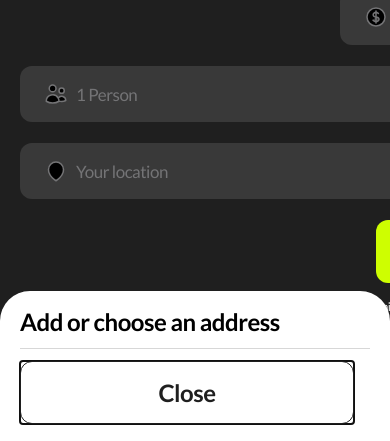
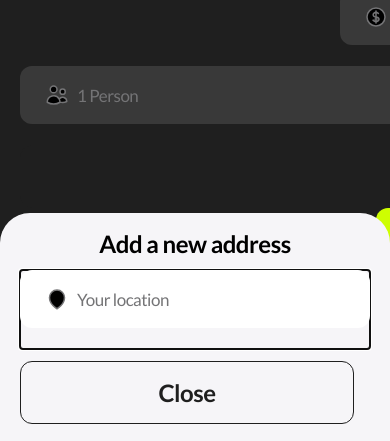
Before and after one commit to daviduzago/budgie, a React Native app: screen /Home in a window 390 px wide. Shown: the part 400-841 px from the top of the page. Built offline with nearby package versions, Linux system fonts and the light colour scheme.

Commit message:
styling: Added new variants to modal and button

```diff
--- a/components/Button.js
+++ b/components/Button.js
@@ -51,12 +51,21 @@ function ButtonActual(props) {
         color = colors.danger
         border = borderColor || colors.danger
     }
-
     if (variant === 'text') {
         background = 'transparent'
         border = background
         color = colors.grayPrimary
         lrPadding = 0
+    }
+    if (variant === "inputGray") {
+        background = colors.gray4
+        color = colors.gray3
+        border = 'transparent'
+    }
+    if (variant === "inputWhite") {
+        background = colors.white
+        color = colors.gray3
+        border = "transparent"
     }
     if (shape === 'circle') {
         lrPadding = 8
@@ -89,21 +98,21 @@ function ButtonActual(props) {
             onPress={onPress}
             style={fullWidth ? {width: '100%'} : {}}
         >
-            {variant === "orderGray" ?
+            {["inputGray", "inputWhite"].includes(variant) ?
                 <View style={{
                     flex: props.style?.flex || null,
                 }}>
                     <View style={{
-                        backgroundColor: colors.gray4,
-                        color: colors.gray3,
+                        backgroundColor: background,
+                        color: color,
                         width: "100%",
                         borderRadius: 12,
                         paddingVertical: 16,
                         paddingHorizontal: 24,
                         flexDirection: "row",
                         alignItems: "center",
-                        borderWidth: error ? 1 : 0,
-                        borderColor: error ? colors.danger : "transparent",
+                        borderWidth: error ? 1 : border ? 1 : 0,
+                        borderColor: error ? colors.danger : border ? border : "transparent",
                     }}>
                         {props.iconRight && <><Icon name={props.iconRight} color={colors.gray3} /><Spacer /></>}
                         <Typography color="gray3" style={{
--- a/components/Modal.js
+++ b/components/Modal.js
@@ -22,7 +22,7 @@ export default function ModalComponent(props) {
             {...props}>
             <View style={[style.container, {
                 paddingBottom: insets.bottom + 20,
-                backgroundColor: variant === 'light' ? colors.white : colors.grayPrimary
+                backgroundColor: variant === 'light' ? colors.white : variant === "lightGray" ? colors.grayBg : colors.grayPrimary
             }]}>
                 {!confirmationModal && children}
                 {confirmationModal && (
--- a/screens/Home.js
+++ b/screens/Home.js
@@ -96,6 +96,7 @@ function Home() {
                 <Pressable onPress={() => {
                     if (pickerRef.current) pickerRef.current.blur()
                     setPickerVisible(false)
+                    if (user?.locations?.length > 0) setLocationModalVisible(false)
                 }}>
                 <ImageBackground
                     imageStyle={{resizeMode: "cover", height: Dimensions.get("window").width, position: 'absolute', top: 0, opacity: 0.8}}
@@ -126,7 +127,7 @@ function Home() {
                                 variant="gray" />
                                 <Button
                                     fullWidth
-                                    variant="orderGray"
+                                    variant="inputGray"
                                     iconRight={"users"}
                                     title={`${people} ${people > 1 ? "People" : "Person"}`}
                                     onPress={() => {
@@ -161,12 +162,13 @@ function Home() {
             </Picker>}
             <ModalComponent
                 transparent
+                variant="lightGray"
                 animationType="slide"
                 visible={locationModalVisible}
             >
                 <View style={{rowGap: 12}}>
-                    <Typography variant="heading2">Add or choose an address</Typography>
-                    <View style={{width: "100%", borderBottomWidth: 1, borderColor: colors.gray2}}></View>
+                    <Typography style={{textAlign: "center"}} variant="heading2">{user?.locations?.length === 0 ? "Add a new address" : "Add or choose a new address"}</Typography>
+                    <Button variant="inputWhite" iconRight={"map-pin"} title={"Your location"} border />
                     <View style={{flexDirection: "row"}}>
                         <View style={{flex: 1}}>
                             <Button
```
